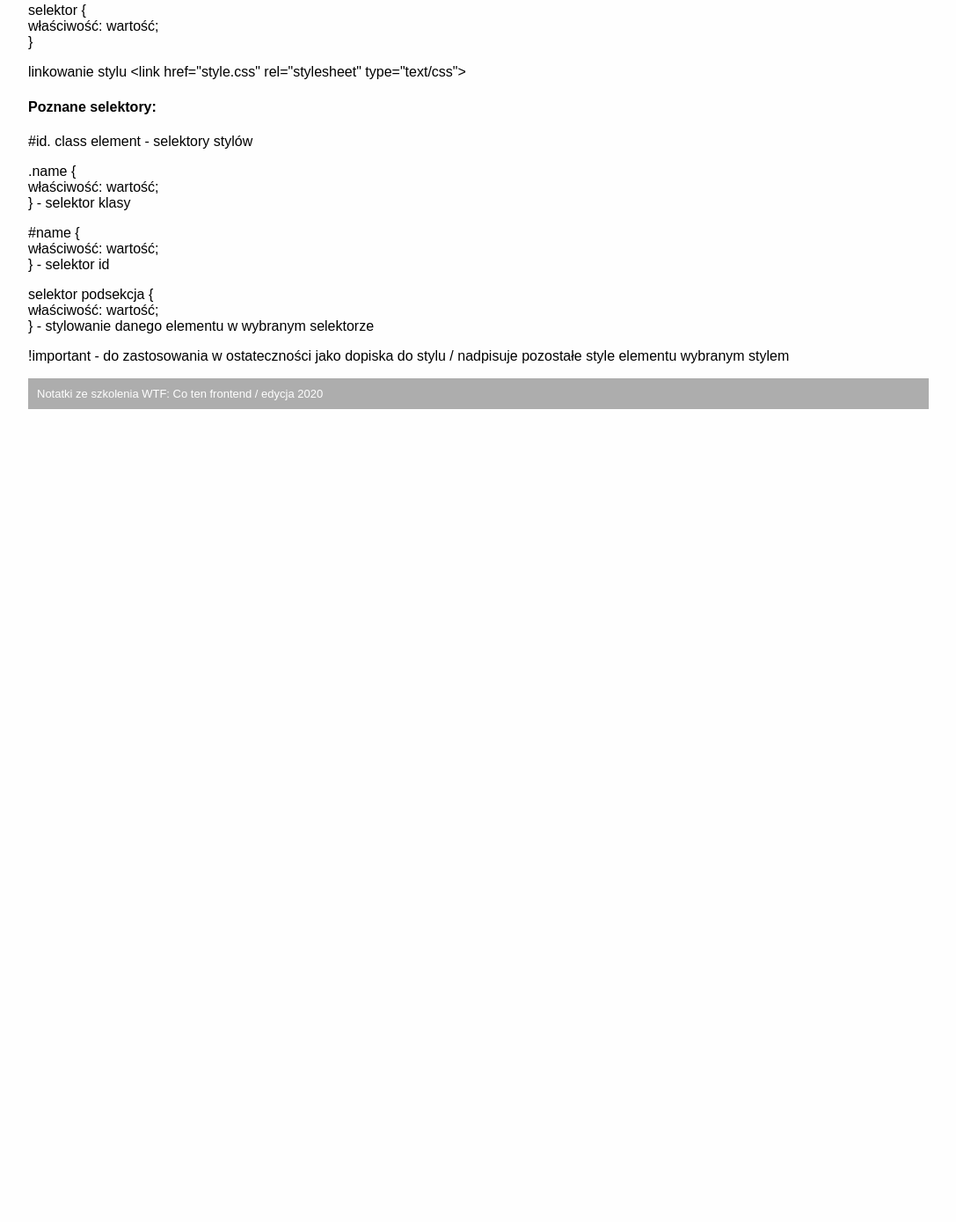
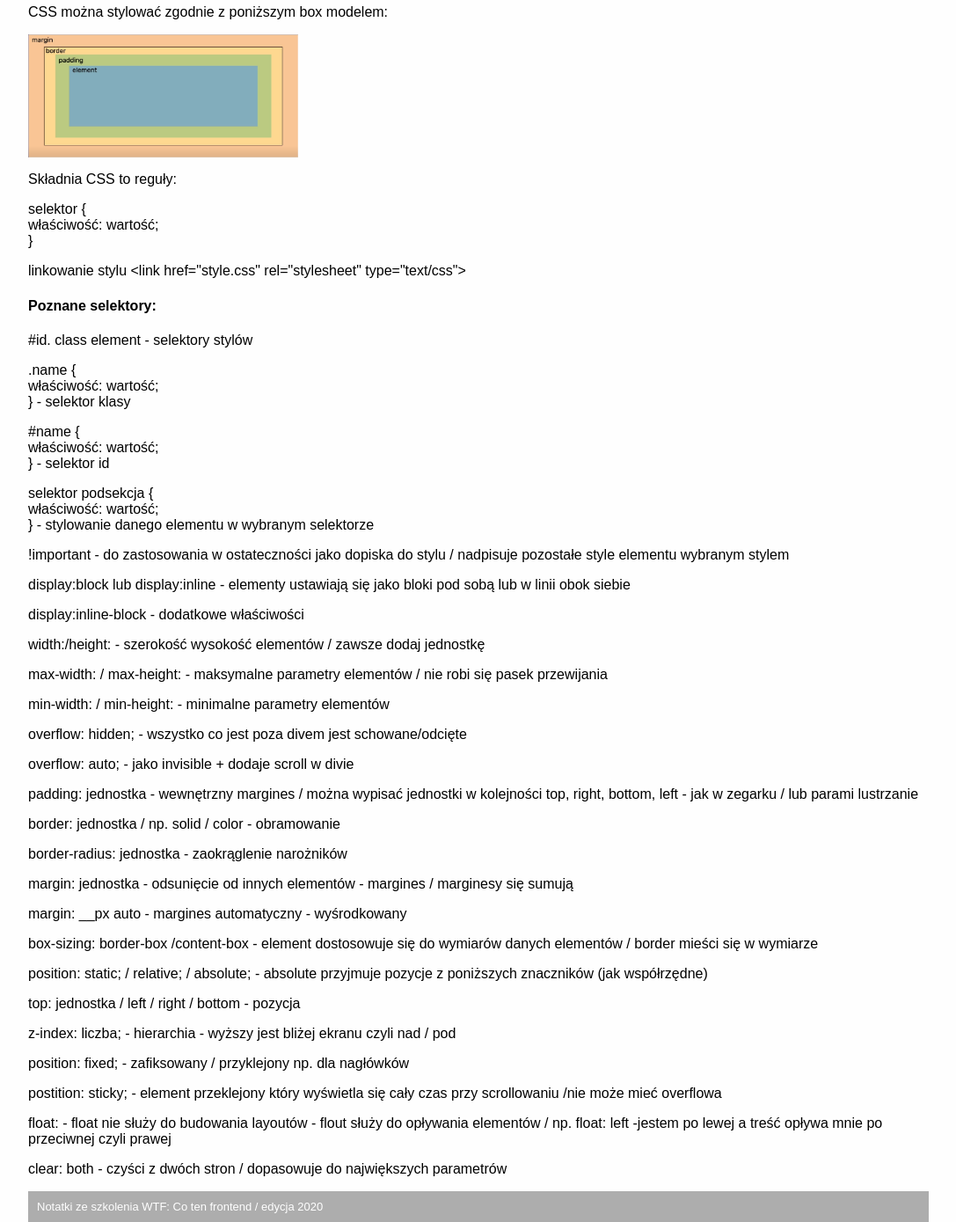
Before and after one commit to martynakurylowicz/homepage, a plain HTML site: page nauka-css.html in a window 1280 px wide. Shown: the part 471-1860 px from the top of the page at 88% size, without its empty margins (96-1183 px from the left). Before the commit the page ends 936 px from the top, so only its background shows below. Drawn offline with Linux system fonts and the light colour scheme.

Commit message:
information week 4 part1

```diff
--- a/nauka-css.html
+++ b/nauka-css.html
@@ -36,10 +36,14 @@
                     <li>Dwa style w jednym selektorze np. dwa kolory - przy takich przypadkach dolny jest docelowym</li>
                     <li>Najlepiej zawsze dodawać klasy do wszystkich elementów</li>
                     <li>Nazywamy klasy po angielsku zgodnie z przeznaczeniem z użyciek kebab-case</li>
+                    <li>Jednostki: 0 możemy zapisać bez jednostki/ px - piksele, %-procent, vw-viewport width/parametr
+                        całego "okna", vh-viewport height/parametr całego "okna"</li>
                 </ul>
                 <h4>CSS = Cascading Style Sheets</h4>
                 <p>CSS odpowiadają za prezentację. Wpywają na wygląd elementów HTML na ekranie, wydrukach itp. Pliki
                     zawierające kod CSS mają rozszerzenie .css</p>
+                <p>CSS można stylować zgodnie z poniższym box modelem:</p>
+                <img src="img/box-model.png" alt="box model" class="img-text">
 
                 <p>Składnia CSS to reguły:</p>
                 <p>selektor &#123;<br>&#32;&#32;właściwość: wartość;<br>&#125;</p>
@@ -53,6 +57,32 @@
                     wybranym selektorze</p>
                 <p>!important - do zastosowania w ostateczności jako dopiska do stylu / nadpisuje pozostałe style
                     elementu wybranym stylem </p>
+                <p>display:block lub display:inline - elementy ustawiają się jako bloki pod sobą lub w linii obok siebie
+                </p>
+                <p>display:inline-block - dodatkowe właściwości</p>
+                <p>width:/height: - szerokość wysokość elementów / zawsze dodaj jednostkę</p>
+                <p>max-width: / max-height: - maksymalne parametry elementów / nie robi się pasek przewijania</p>
+                <p>min-width: / min-height: - minimalne parametry elementów</p>
+                <p>overflow: hidden; - wszystko co jest poza divem jest schowane/odcięte</p>
+                <p>overflow: auto; - jako invisible + dodaje scroll w divie</p>
+                <p>padding: jednostka - wewnętrzny margines / można wypisać jednostki w kolejności top, right, bottom,
+                    left - jak w zegarku / lub parami lustrzanie</p>
+                <p>border: jednostka / np. solid / color - obramowanie</p>
+                <p>border-radius: jednostka - zaokrąglenie narożników</p>
+                <p>margin: jednostka - odsunięcie od innych elementów - margines / marginesy się sumują</p>
+                <p>margin: __px auto - margines automatyczny - wyśrodkowany</p>
+                <p>box-sizing: border-box /content-box - element dostosowuje się do wymiarów danych elementów / border
+                    mieści się w wymiarze</p>
+                <p>position: static; / relative; / absolute; - absolute przyjmuje pozycje z poniższych znaczników (jak
+                    współrzędne) </p>
+                <P>top: jednostka / left / right / bottom - pozycja</P>
+                <p>z-index: liczba; - hierarchia - wyższy jest bliżej ekranu czyli nad / pod</p>
+                <p>position: fixed; - zafiksowany / przyklejony np. dla nagłówków </p>
+                <P>postition: sticky; - element przeklejony który wyświetla się cały czas przy scrollowaniu /nie może
+                    mieć overflowa</P>
+                <p>float: - float nie służy do budowania layoutów - flout służy do opływania elementów / np. float: left
+                    -jestem po lewej a treść opływa mnie po przeciwnej czyli prawej</p>
+                <p>clear: both - czyści z dwóch stron / dopasowuje do największych parametrów</p>
             </article>
         </section>
     </main>
--- a/style.css
+++ b/style.css
@@ -39,3 +39,10 @@ img {
     float: right;
     padding-right: 50px;
 }
+
+.img-text {
+    float: none;
+    display: block;
+    width: 30%;
+    height: 30%;
+}
```
Also changed, not shown: index.html (+2 -0 lines), nauka-html.html (+1 -0 lines), nauka-terminal.html (+5 -1 lines), img/box-model.PNG (added).
